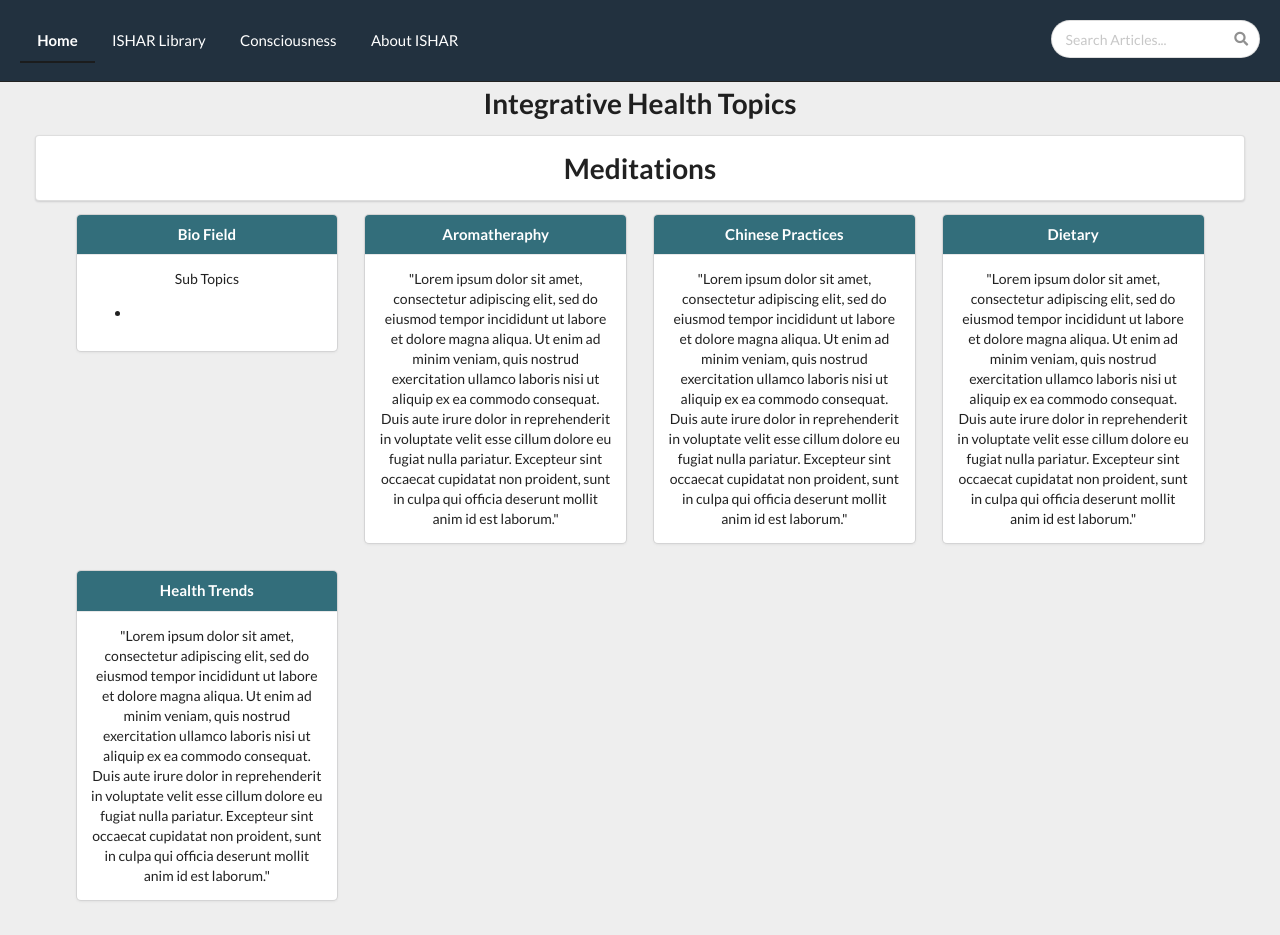
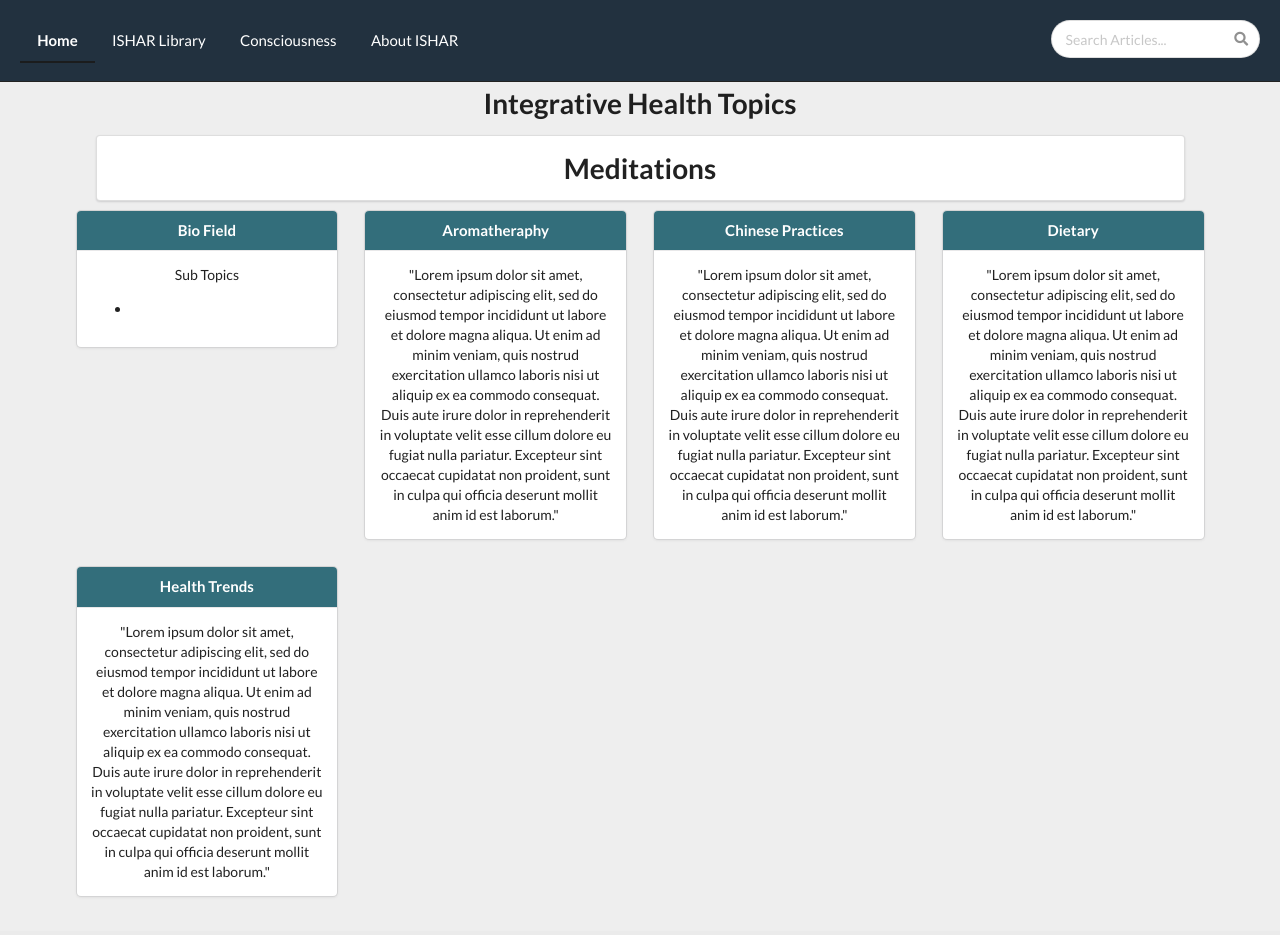
Before and after one commit to jerseycity17/team-22, a Django app: page /library/ in a window 1280 px wide. After the commit the page ends 897 px from the top, so only its background shows below. Run offline with Django 3.2, Linux system fonts and the light colour scheme; data comes from the database, SQL or seed files in the repository; data that the repository does not hold is empty; some libraries are stand-ins or nearby versions.

Commit message:
ready for commit

```diff
--- a/ishar/isharonline/templates/isharonline/library.html
+++ b/ishar/isharonline/templates/isharonline/library.html
@@ -94,6 +94,10 @@ height: 305%;
     font-size: 15px;
 }
 
+div.ui.segment{
+  width: 90%;
+  margin: 10px auto;
+}
 div.ui.secondary.pointing.menu.nav-menu{
   overflow: hidden;
     position: fixed; /* Set the navbar to fixed position */
@@ -226,12 +230,14 @@ app.controller('ArticleController', function($scope, $http) {
   <div class="main-content" ng-controller="ArticleController">
     <h1>Integrative Health Topics </h1>
 
-    <div class="ui segment">
-      <h1>
-        Meditations
-      </h1>
-    </div>
 
+<div class="grid-wrapper">
+
+      <div class="ui segment">
+        <h1>
+          Meditations
+        </h1>
+      </div>
       <div class="ui four column doubling stackable grid container tdt" >
 
         <div class = "column">
@@ -326,6 +332,8 @@ app.controller('ArticleController', function($scope, $http) {
         </div>
         </div>
 
+      </div>
+
 </body>
 
 
```
